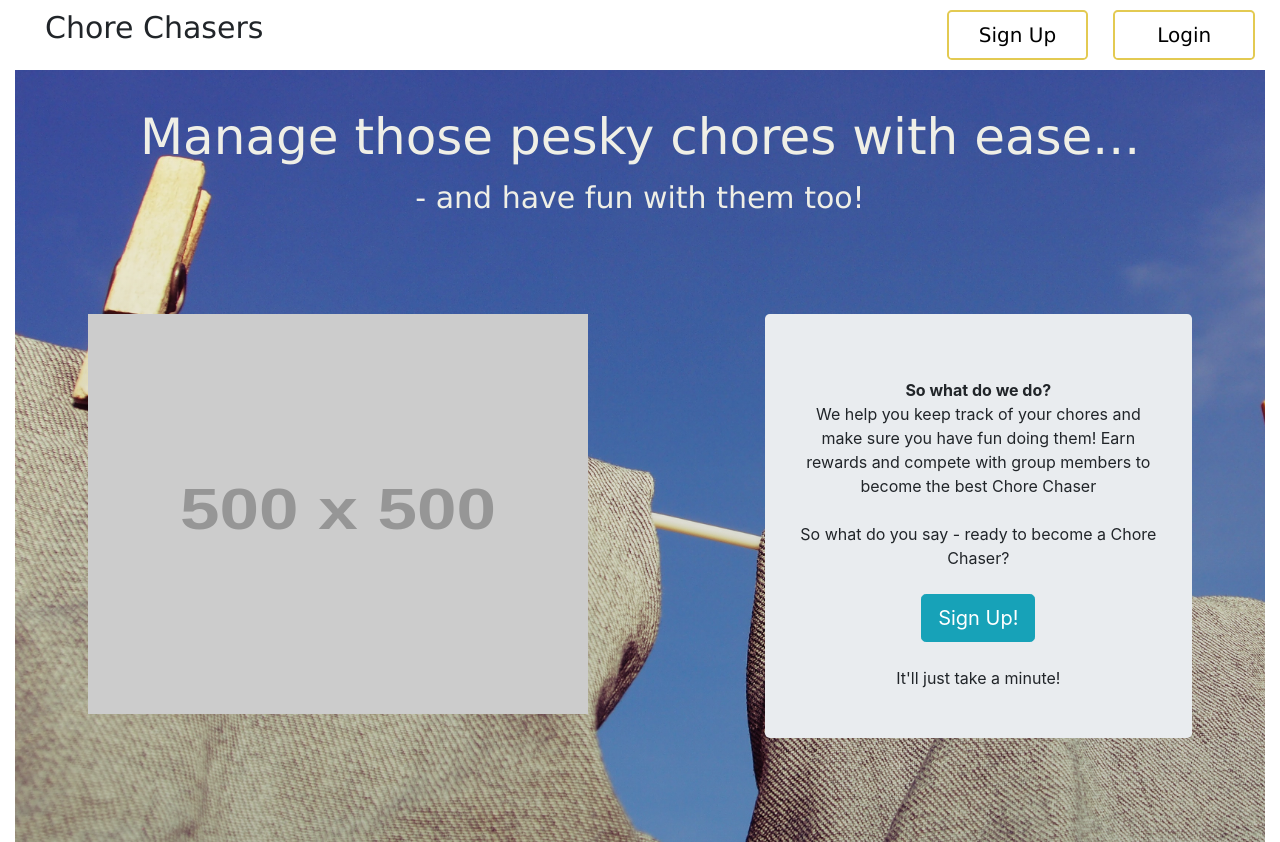
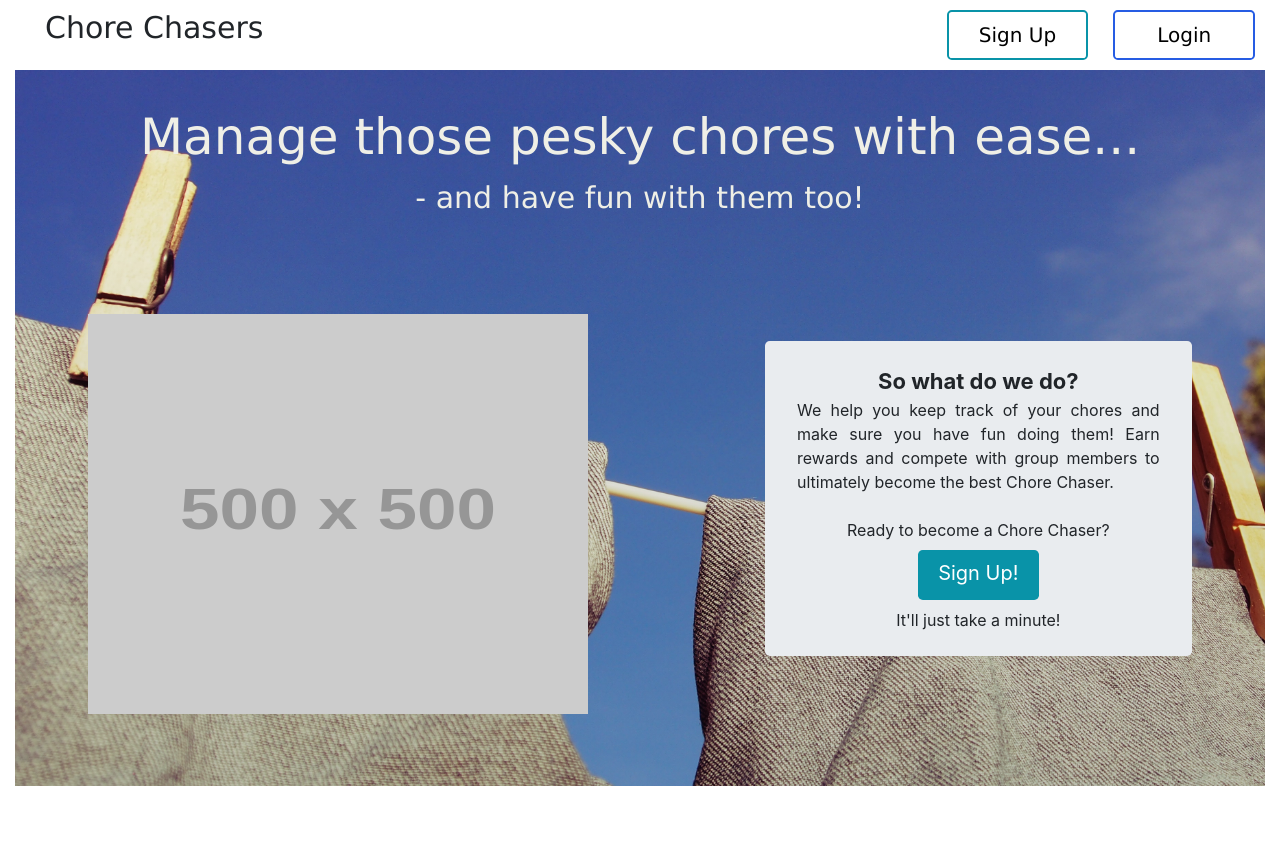
Before and after one commit to BrennanBeeler/CS5340_ChoreChasers, a React (Create React App) app: page / in a window 1280 px wide. After the commit the page ends 800 px from the top, so only its background shows below. Built offline with nearby package versions, Linux system fonts and the light colour scheme.

Commit message:
finished sign-up jumbotron

```diff
--- a/src/components/home/home.css
+++ b/src/components/home/home.css
@@ -49,26 +49,26 @@
     background-color: white;
     color: black;
     font-family: Verdana, Geneva, sans-serif;
-    border: 2px solid #e3ca52;
+    border: 2px solid #265ce3;
     /*border: 2px solid #4965af;*/
 }
 
 .top-login:hover {
     /*background-color: #4965af;*/
-    background-color: #e3ca52;
-    color: #353535;
+    background-color: #265ce3;
+    color: #ffffff;
 }
 
 .top-sign-up {
     background-color: white;
     color: black;
     font-family: Verdana, Geneva, sans-serif;
-    border: 2px solid #e3ca52;
+    border: 2px solid #0993a8;
 }
 
 .top-sign-up:hover {
-    background-color: #e3ca52;
-    color: #353535;
+    background-color: #0993a8;
+    color: #ffffff;
 }
 
 #intro1 {
@@ -121,9 +121,47 @@
     100% {opacity:1;}
 }
 
-.sign-up-jumbotron {
-    /*float: right;*/
+/*.sign-up-jumbotron-ready {*/
+/*    !*float: right;*!*/
+/*    font-size: 18px;*/
+/*}*/
+
+.about-header {
+    /*font-family: Verdana, Geneva, sans-serif;*/
+    font-size: 22px;
 }
+
+.about {
+    /*font-size: 15px;*/
+    text-align: justify;
+}
+
+.about-signup {
+    width: 400px;
+    height: 50px;
+    max-width:33.333333%;
+    background-color: #0993a8;
+    border: none;
+    color: white;
+    text-align: center;
+    margin-top: 8px;
+    margin-bottom: 8px;
+    text-decoration: none;
+    display: inline-block;
+    font-size: 16px;
+    /*margin: 4px 2px;*/
+    cursor: pointer;
+}
+/*.about-signup-button {*/
+/*    color: white;*/
+
+/*}*/
+
+.about-signup:hover {
+    background-color: #0993a8;
+    color: #ffffff;
+}
+
 
 /*.container {*/
 /*    display: flex;*/
--- a/src/components/home/home.js
+++ b/src/components/home/home.js
@@ -124,28 +124,28 @@ const Home = () => {
 
 
                 {/*TODO: look into jumbotron from boostrap*/}
-                <div className=" jumbotron col-4 text-center offset-4 mx-auto align-self-center pb-5">
+                <div className=" jumbotron col-4 text-center offset-4 mx-auto align-self-center pb-4 pt-4">
                 {/*<div className="jumbotron col-lg-3 col-md-6 col-sm-6 col-xs-6 offset-8 float-md-right ">*/}
-                    <div className="font-weight-bold">
+                    <div className="font-weight-bolder about-header">
                         So what do we do?
                     </div>
+                    <div class="about">
                         We help you keep track of your chores and make sure you have fun doing them!
-                        Earn rewards and compete with group members to become the best Chore Chaser
-                    <br/>
+                        Earn rewards and compete with group members to ultimately become the best Chore Chaser.
+                    </div>
                     <br/>
 
-                    <div class="sign-up-jumbotron">
-                        So what do you say - ready to become a Chore Chaser?
-                    <br/>
-                    <br/>
+                    <div>
+                        Ready to become a Chore Chaser?
+                    </div>
 
-                    <Link to="/signUp" className="btn btn-lg btn-info">
+                    <Link to="/signUp" className="btn-lg about-signup">
                         Sign Up!
                     </Link>
 
                     <br/>
-                    <br/>
 
+                    <div>
                     It'll just take a minute!
                     </div>
 
```
